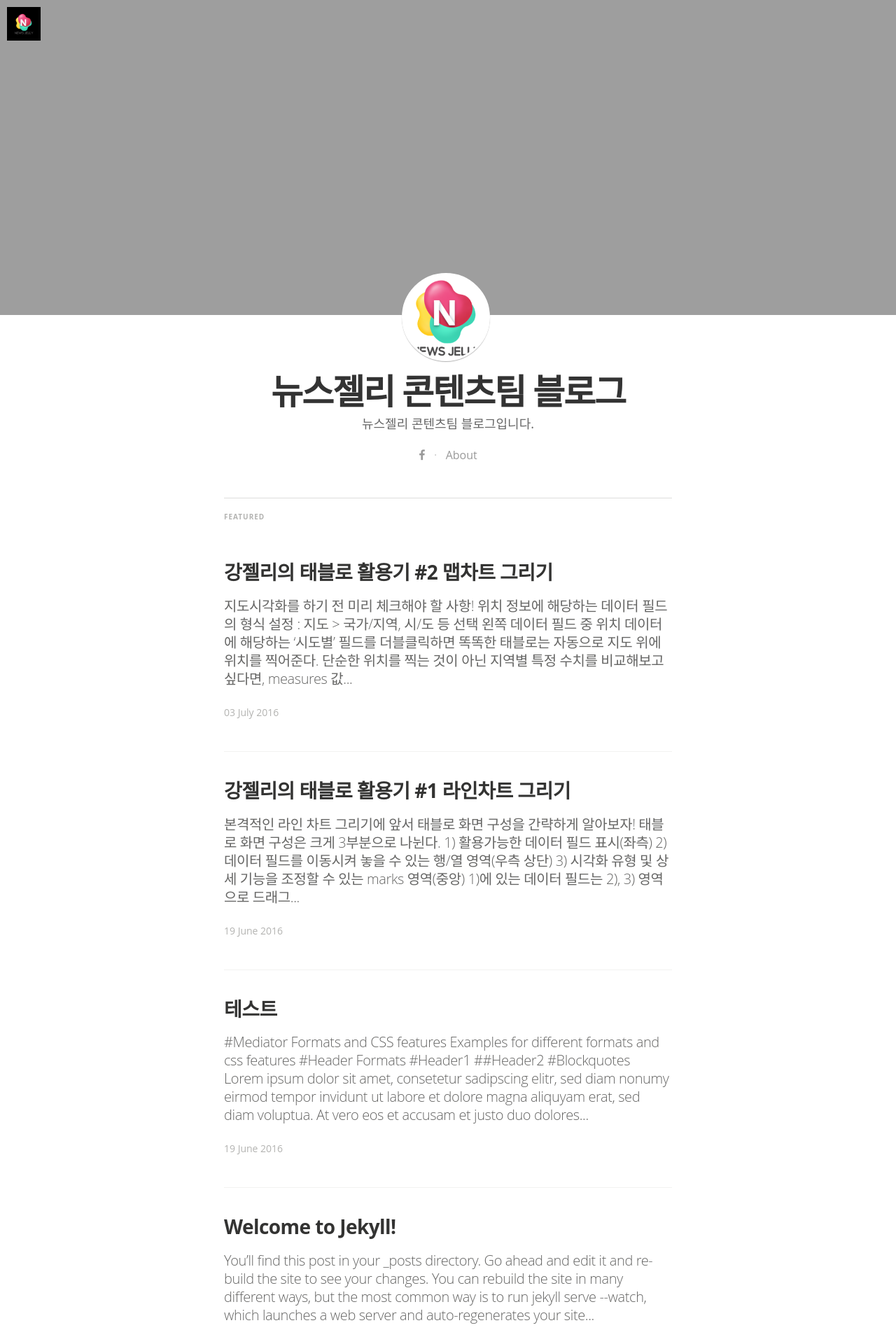
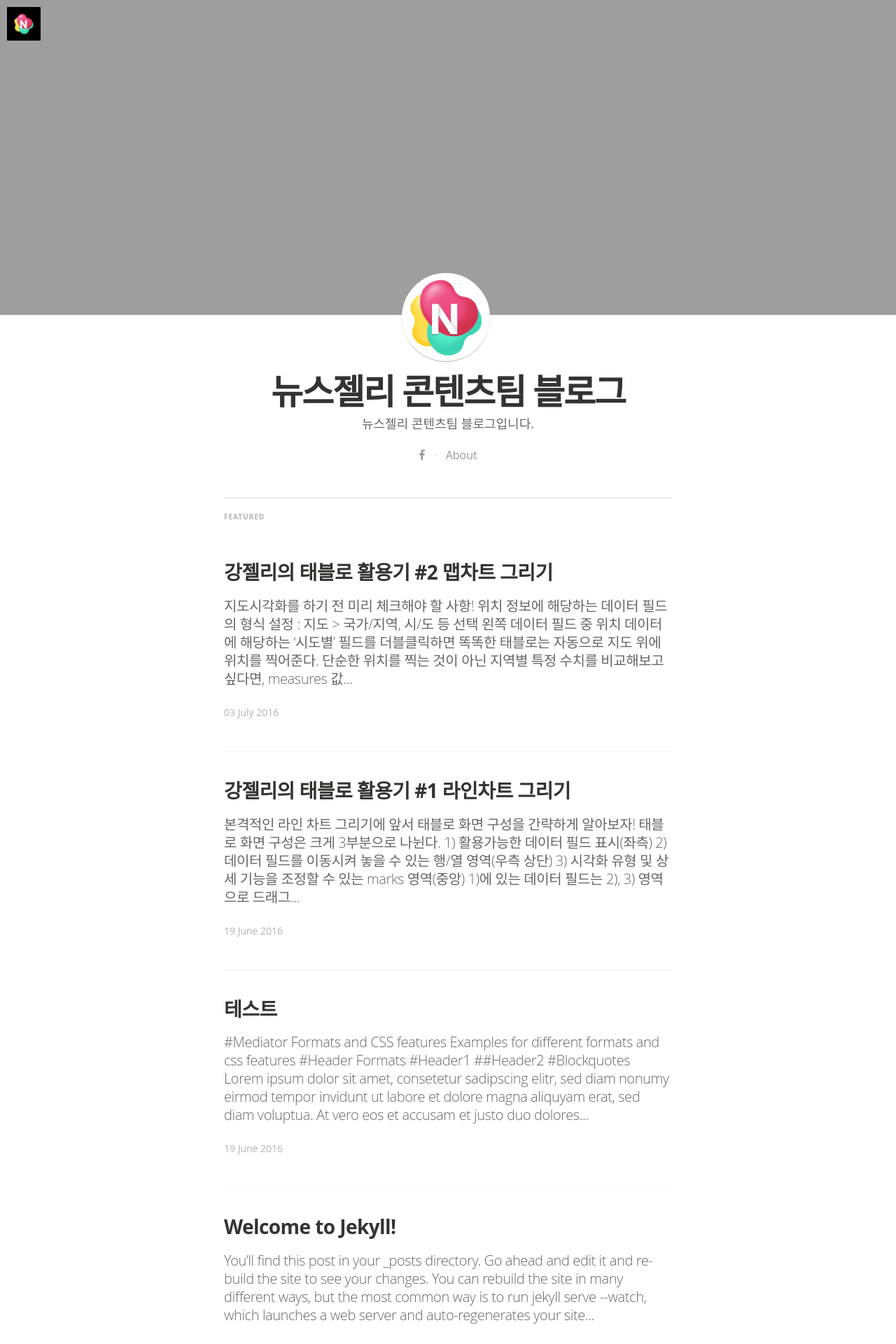
Before and after one commit to NewsJelly/blog-contents, a Jekyll site: the page built from index.html, in a window 1280 px wide. Shown: the top 1920 px of the page at 70% size. Built offline with Jekyll 4.4.1, drawn with Linux system fonts in a browser that asks for light colours; nearby versions of some CDN libraries; some web fonts are replaced; the list of posts is cut into pages by our own code.

Commit message:
Update _config.yml

```diff
--- a/_config.yml
+++ b/_config.yml
@@ -10,7 +10,7 @@
 
 email: help@newsjel.ly
 #blog logo
-logo: "/assets/images/newsjelly_logo_180x180.png"
+logo: "/assets/images/newsjelly_logo.png"
 # blog cover
 cover: "/assets/images/cA4aKEIPQrerBnp1yGHv_IMG_9534-3-2.jpg"
 
```
